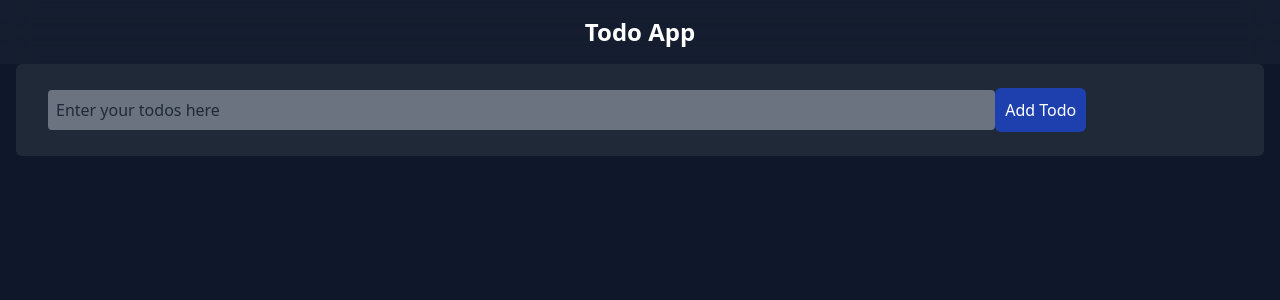
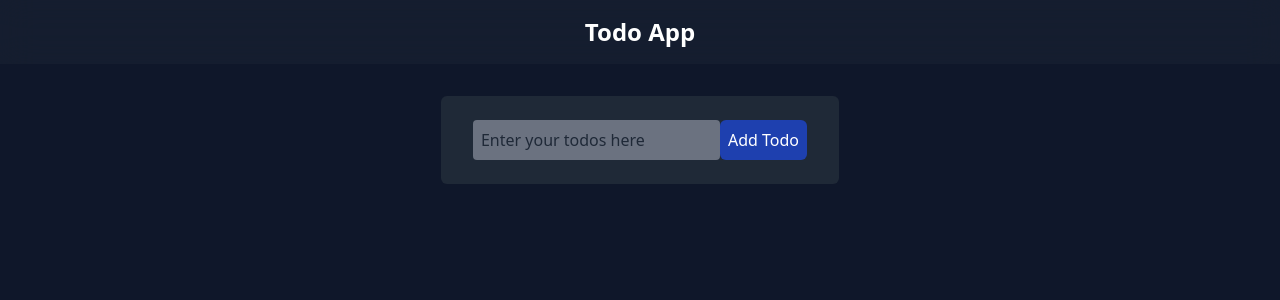
Before and after one commit to Amn9424/todo-app, a React (Create React App) app: page / in a window 1280 px wide. Shown: the top 300 px of the page. Built offline with nearby package versions, Linux system fonts and the light colour scheme.

Commit message:
after header Final commit

```diff
--- a/src/App.js
+++ b/src/App.js
@@ -28,8 +28,7 @@ const App = () => {
 
     return (
         <div>
-            {console.log(todos)}
-            <div className="bg-slate-900 min-h-screen relative">
+            <div className="bg-slate-900 min-h-screen relative flex flex-col items-center">
                 <Header />
                 <TodoInput addTodo={addTodo} />
                 { todos ? (
--- a/src/Component/Todo-Input.js
+++ b/src/Component/Todo-Input.js
@@ -5,24 +5,24 @@ const TodoInput = ({ addTodo }) => {
     const [todo, setTodo] = useState("");
 
     const handleSubmit = () => {
-
-        if(todo === "") {
-            return alert("Please enter a todo then submit !")
+        if (todo === "") {
+            return alert("Please enter a todo then submit !");
         }
 
         const Todo = {
             todo,
-            id: v4()
-        }
+            id: v4(),
+        };
         // console.log(Todo)
         addTodo(Todo);
         setTodo("");
-    }
+    };
 
     return (
-        <div className="p-6 bg-gray-800 mx-4 font-medium px-8 rounded-md mb-5 ">
+        <div className="p-6 px-8 mb-5 mx-4 bg-gray-800 font-medium rounded-md min-w-max">
+            <form className="">
                 <input
-                className="text-white bg-gray-500  placeholder-gray-800 focus:ring focus:ring-blue-500 focus:border-blue-500 rounded w-4/5 p-2"
+                    className="p-2 text-white bg-gray-500 placeholder-gray-800 focus:ring focus:ring-blue-500 focus:border-blue-500 rounded"
                     type="text"
                     placeholder="Enter your todos here"
                     value={todo}
@@ -30,14 +30,16 @@ const TodoInput = ({ addTodo }) => {
                         setTodo(event.target.value);
                     }}
                 />
+
                 <button
                     onClick={() => {
                         handleSubmit();
                     }}
-                className="text-white p-2.5 rounded-md bg-blue-800 hover:bg-blue-900 focus:ring focus:ring-blue-600"
+                    className="text-white p-2 rounded-md bg-blue-800 hover:bg-blue-900 focus:ring focus:ring-blue-600"
                 >
                     Add Todo
                 </button>
+            </form>
         </div>
     );
 };
--- a/src/Component/header.js
+++ b/src/Component/header.js
@@ -1,9 +1,9 @@
 
 const Header = () => {
     return (
-        <div className="py-4 text-white text-center font-bold text-2xl backdrop-blur-lg bg-gray-800/40 sticky top-0">
+        <header className="py-4 w-full mb-8 text-white text-center font-bold text-2xl backdrop-blur-lg bg-gray-800/40 sticky top-0">
             Todo App
-        </div>
+        </header>
     )
 }
 
```
Lines whose indentation alone changed are shown as unchanged.
